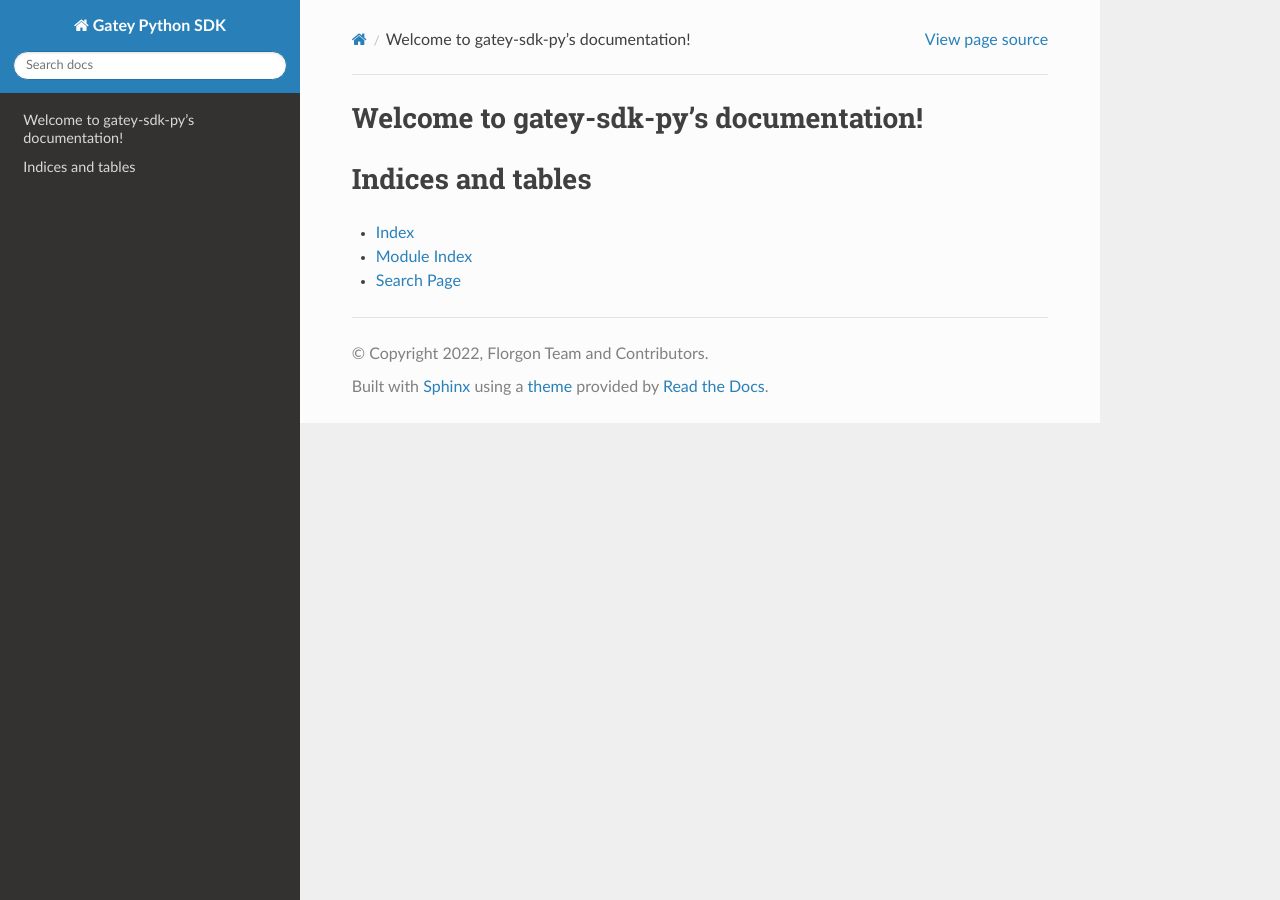
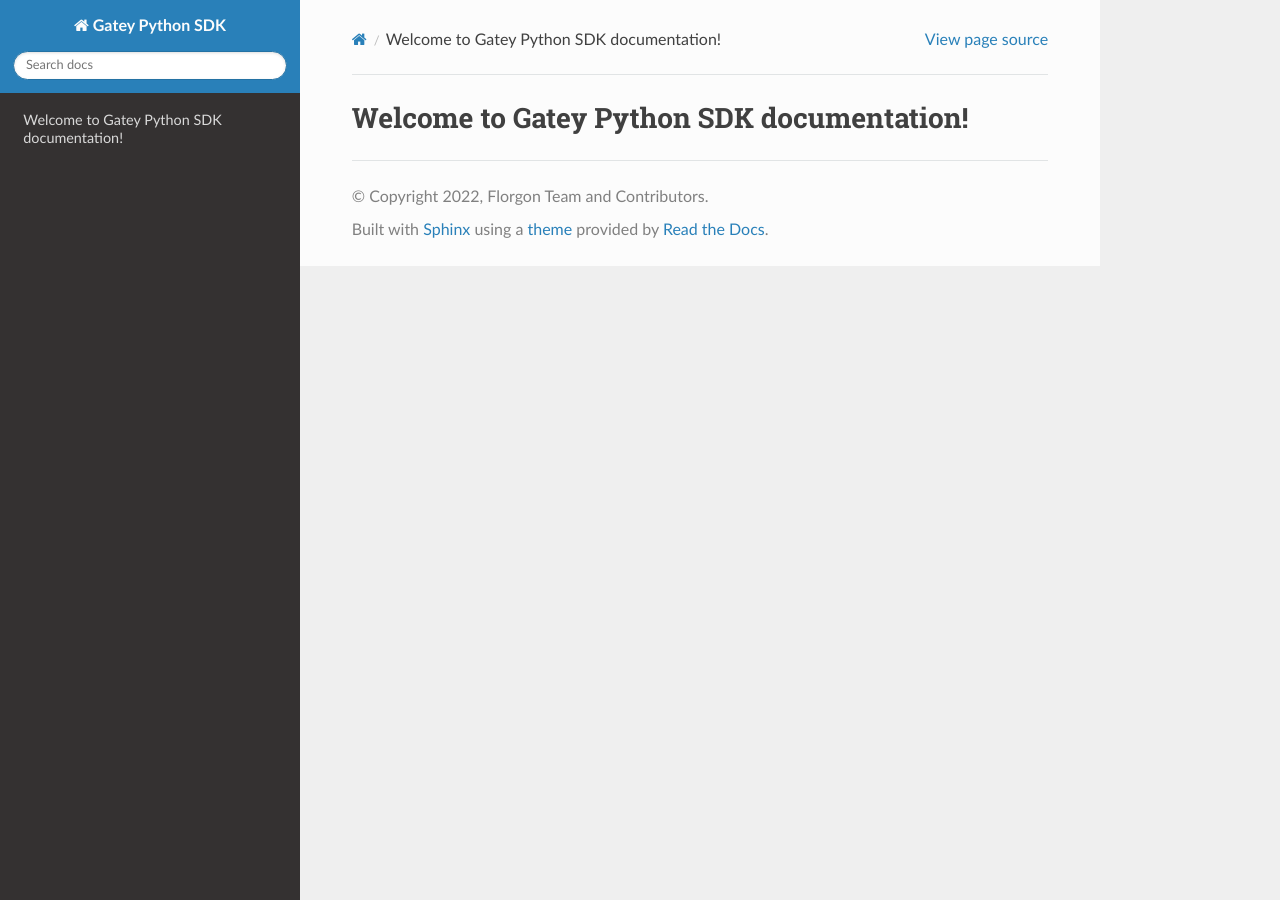
Before and after one commit to florgon/gatey-sdk-py, a Sphinx documentation site: the page built from docs/source/index.rst, in a window 1280 px wide. Built offline with Sphinx 7.4.7 and the Read the Docs theme 2.0.0, drawn with Linux system fonts in a browser that asks for light colours.

Commit message:
Update index.rst
Signed-off-by: Kirill Zhosul <79853674+kirillzhosul@users.noreply.github.com>

```diff
--- a/docs/source/index.rst
+++ b/docs/source/index.rst
@@ -3,18 +3,5 @@
    You can adapt this file completely to your liking, but it should at least
    contain the root `toctree` directive.
 
-Welcome to gatey-sdk-py's documentation!
+Welcome to Gatey Python SDK documentation!
 ========================================
-
-.. toctree::
-   :maxdepth: 2
-   :caption: Contents:
-
-
-
-Indices and tables
-==================
-
-* :ref:`genindex`
-* :ref:`modindex`
-* :ref:`search`
```
